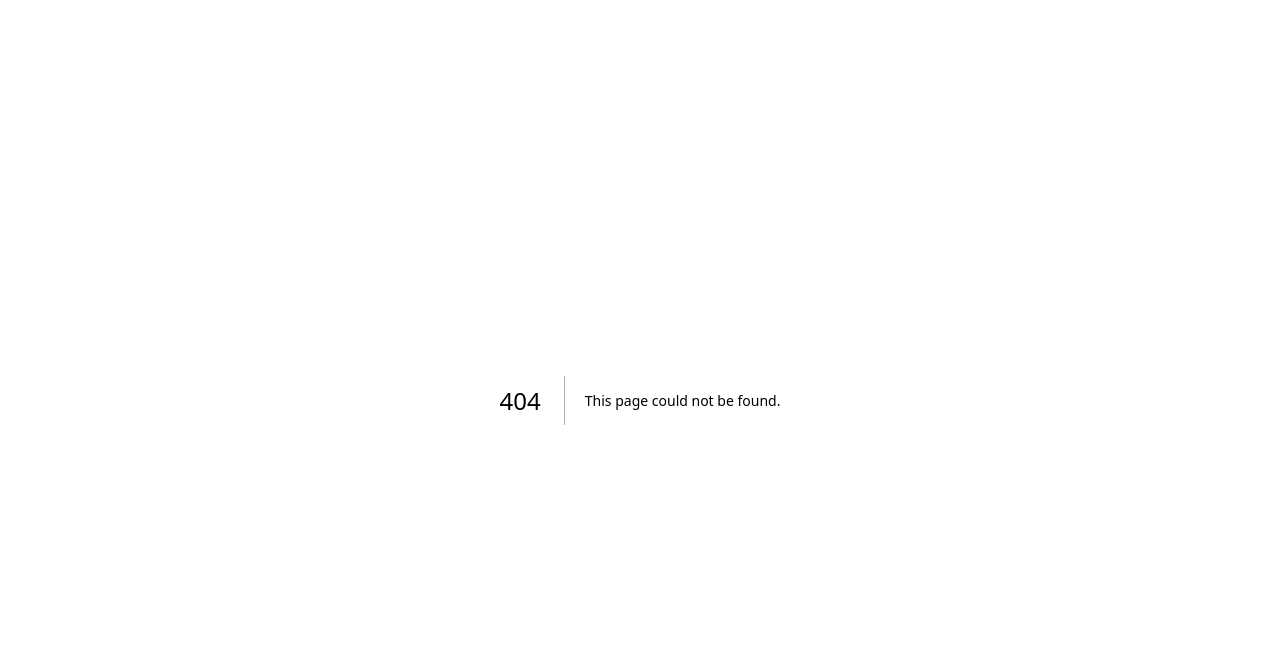
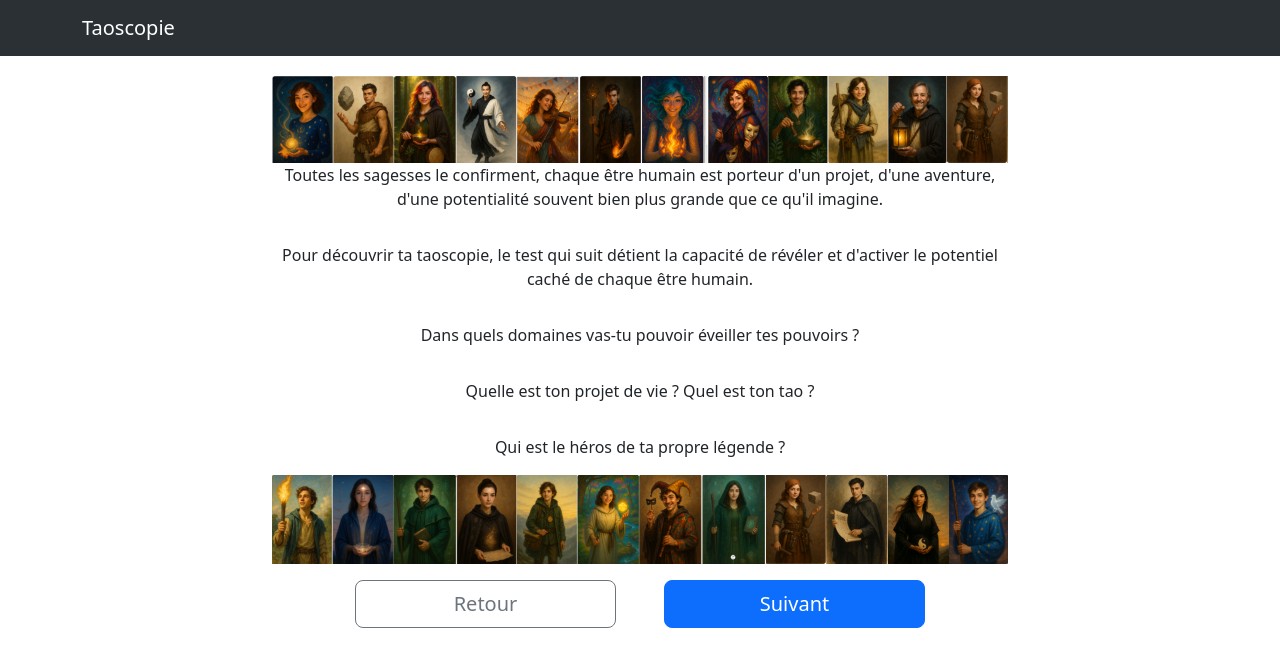
Before and after one commit to adericbourg/taoscopie, a Next.js app: page /quiz in a window 1280 px wide. Before the commit this address had no page. Shown: the top 666 px of the page. Built offline with nearby package versions, Linux system fonts and the light colour scheme.

Commit message:
Enter (awkwardly) personal information
There's probably a better way to do this, new opportunity to learn!

Signed-off-by: Alban Dericbourg <alban@dericbourg.net>

```diff
--- a/src/app/globals.css
+++ b/src/app/globals.css
@@ -4,6 +4,7 @@
 }
 
 main {
+  padding-top: 20px;
   padding-bottom: 60px;
 }
 
--- /dev/null
+++ b/src/app/quiz/page.tsx
@@ -0,0 +1,89 @@
+'use client';
+
+import 'bootstrap/dist/css/bootstrap.min.css';
+
+import { useState } from "react";
+import Presentation from "./steps/presentation";
+import { Item } from "../util/Item";
+import { Button, Col, Container, Navbar, Row, Stack } from "react-bootstrap";
+import Question from './steps/question';
+import PII from './steps/pii';
+
+export default function Quiz() {
+
+  const quizHead = buildQuiz();
+  const [currentStep, setCurrentStep] = useState(quizHead);
+  const [quizData, setQuizData] = useState({ pii: { firstName: null, gender: null } });
+
+  function showStep(step: string) {
+    return currentStep.value === step;
+  }
+
+  function goToPreviousStep() {
+    const previousStep = currentStep.previous;
+    if (!!previousStep) {
+      setCurrentStep(previousStep);
+    }
+  }
+
+
+  function completeStep() {
+    // TODO: Extract "get next step" logic to use the linked list
+    const nextStep = currentStep.next;
+    if (!!nextStep) {
+      setCurrentStep(nextStep)
+    }
+    console.log(quizData);
+  }
+
+  return (
+    <>
+      <Navbar expand="lg" className="bg-body-tertiary" bg="dark" data-bs-theme="dark">
+        <Container>
+          <Navbar.Brand href="/">Taoscopie</Navbar.Brand>
+        </Container>
+      </Navbar>
+      <main>
+        <Stack direction='vertical' gap={3} className="justify-content-center align-items-center">
+          <div>
+            {showStep('presentation') && <Presentation />}
+            {showStep('pii') && <PII pii={quizData.pii} />}
+            {showStep('question') && <Question />}
+          </div>
+          <Container>
+            <Row className="justify-content-md-center">
+              <Col xs lg="3" className='d-grid gap-2'>
+                <Button variant="outline-secondary" size="lg" onClick={goToPreviousStep}>
+                  Retour
+                </Button>
+              </Col>
+              <Col md="auto" />
+              <Col xs lg="3" className='d-grid gap-2'>
+                <Button variant="primary" size="lg" onClick={completeStep}>
+                  Suivant
+
+                </Button>
+              </Col>
+            </Row>
+          </Container>
+        </Stack >
+      </main>
+    </>
+  );
+}
+
+function buildQuiz(): Item<string> {
+  const presentation = new Item('presentation');
+
+  const pii = new Item('pii');
+  presentation.next = pii;
+  pii.previous = presentation;
+
+  const question = new Item('question');
+  pii.next = null;
+  question.previous = pii;
+
+  // etc
+
+  return presentation;
+}
--- /dev/null
+++ b/src/app/quiz/steps/pii.tsx
@@ -0,0 +1,55 @@
+'use client';
+
+import { Card, CardBody, CardText, CardTitle, Form } from "react-bootstrap";
+
+export default function PII({ pii, setPii }: { pii: any, setPii: (pii: any) => void }) {
+
+    function setFirstName(value: string) {
+        pii.firstName = value;
+        setPii(pii);
+    }
+
+    function setGender(value: string) {
+        pii.gender = value;
+        setPii(pii);
+    }
+
+    return (
+        <>
+            <h1>Deviens le héros que tu es...</h1>
+            <Card>
+                <CardBody>
+                    <CardTitle>Pour obtenir la Taoscopie de ce test, renseigne quelques informations</CardTitle>
+                    <CardText>
+                        <Form>
+                            <Form.Group controlId="pii-first-name">
+                                <Form.Label>Prénom</Form.Label>
+                                <Form.Control
+                                    controlId="pii-first-name"
+                                    value={pii.firstName}
+                                    onChange={(event) => {
+                                        setFirstName(event.target.value);
+                                    }} />
+                            </Form.Group>
+                            <Form.Group controlId="pii-gender">
+                                <Form.Label>Genre</Form.Label>
+                                <Form.Select
+                                    aria-label="Genre"
+                                    controlId='pii-gender'
+                                    value={pii.gender}
+                                    onChange={(event) => {
+                                        setGender(event.target.value);
+                                    }}>
+                                    <option></option>
+                                    <option value="HOMME">Homme</option>
+                                    <option value="FEMME">Femme</option>
+                                    <option value="FLUIDE">Fluide</option>
+                                </Form.Select>
+                            </Form.Group>
+                        </Form>
+                    </CardText>
+                </CardBody>
+            </Card>
+        </>
+    );
+}
--- a/src/app/steps/presentation.tsx
+++ b/src/app/quiz/steps/presentation.tsx
@@ -1,9 +1,9 @@
 'use client';
 
-import { Container, Row, Col, Button, Stack } from 'react-bootstrap';
+import { Container, Row, Col, Stack } from 'react-bootstrap';
 import Image from 'react-bootstrap/Image';
 
-export default function Presentation({ onComplete }: { onComplete: () => void }) {
+export default function Presentation() {
     return (
         <Container>
             <Row>
@@ -37,13 +37,6 @@ export default function Presentation({ onComplete }: { onComplete: () => void })
             </Row>
             <Row>
                 <Col md={{ span: 8, offset: 2 }} className='text-center'>
-                    <Button variant="primary" size="lg" onClick={onComplete}>
-                        Commencer
-                    </Button>
-                </Col>
-            </Row>
-            <Row>
-                <Col md={{ span: 8, offset: 2 }} className='text-center'>
                     <Image src="./img/presentation_bottom.png" alt="Mosaique de plusieurs archétypes" fluid />
                 </Col>
             </Row>
--- /dev/null
+++ b/src/app/quiz/steps/question.tsx
@@ -0,0 +1,8 @@
+'use client';
+
+export default function Question() {
+    return (
+        <>
+        </>
+    );
+}
```
Also changed, not shown: src/app/page.tsx (+20 -7 lines), src/app/quiz.tsx (deleted, +0 -43 lines), src/app/steps/home.tsx (deleted, +0 -23 lines).
